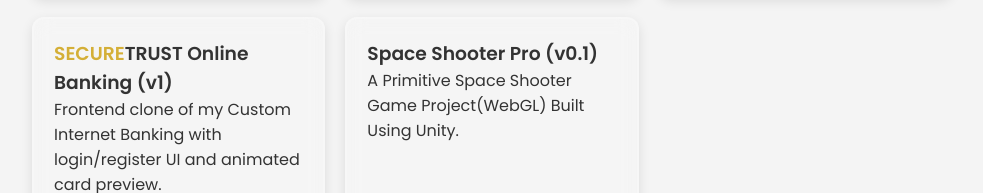
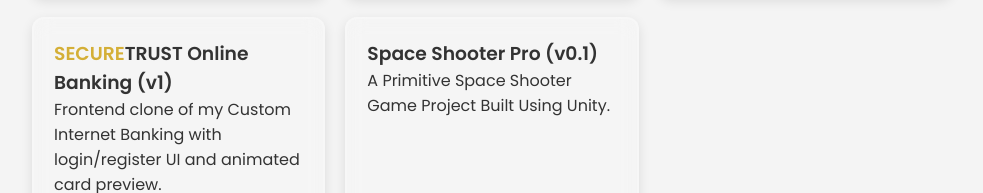
Before and after one commit to Sraman01-code/portfolio, a plain HTML site: page index.html in a window 1280 px wide. Shown: the part 1344-1537 px from the top of the page, without its empty margins (148-1131 px from the left). Drawn offline with Linux system fonts and the light colour scheme.

Commit message:
Update index.html

```diff
--- a/index.html
+++ b/index.html
@@ -67,7 +67,7 @@
 
 		<div class="card project-card">
           <h3>Space Shooter Pro (v0.1)</h3>
-          <p>A Primitive Space Shooter Game Project(WebGL) Built Using Unity.</p>
+          <p>A Primitive Space Shooter Game Project Built Using Unity.</p>
           <a href="Space_Shooter/index.html" class="btn"  target="_blank">Visit Space Shooter Pro</a>
         </div>
       </div>
```
